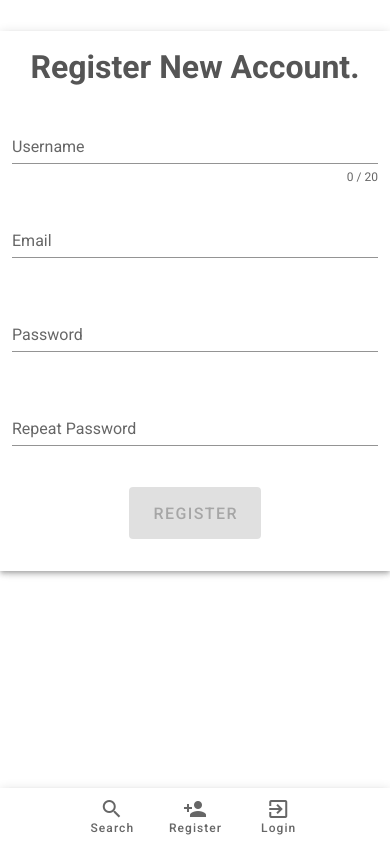
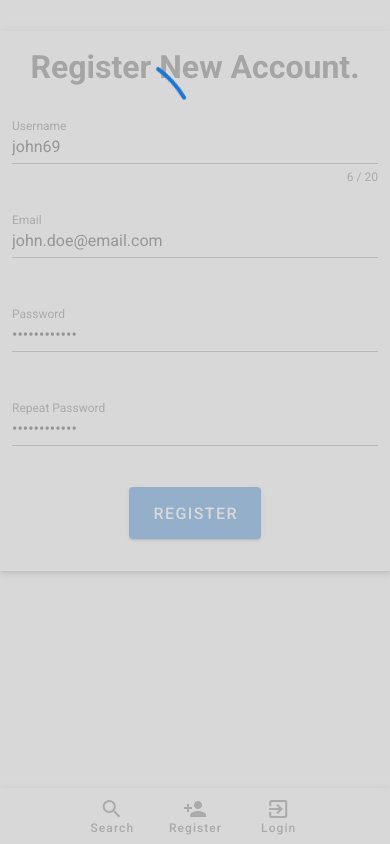
Before and after one commit to bartoszkruba/MyTabs, a Vue app in the folder frontend/: page /register in a window 390 px wide. Built offline with nearby package versions, Linux system fonts and the light colour scheme.

Commit message:
Loading spinner, work in progress

```diff
--- a/frontend/src/App.vue
+++ b/frontend/src/App.vue
@@ -137,6 +137,7 @@
     @media (max-width: 760px) {
         .websiteContent {
             margin-top: -45px !important;
+            margin-bottom: 40px !important;
         }
 
         .appName {
@@ -148,6 +149,7 @@
         }
 
         .bottomNav {
+            position:fixed;
             display: flex !important;
         }
 
--- /dev/null
+++ b/frontend/src/components/LoadingPopup.vue
@@ -0,0 +1,27 @@
+<template>
+    <div class="popup">
+        <v-progress-circular class="mt-12" size="200" indeterminate color="primary"/>
+    </div>
+</template>
+
+<script lang="ts">
+    import Vue from 'vue'
+    import Component from 'vue-class-component'
+
+    @Component
+    export default class LoadingPopup extends Vue {
+
+    }
+</script>
+
+<style scoped>
+    .popup {
+        position: fixed;
+        bottom: 0;
+        right: 0;
+        z-index: 999;
+        background-color: rgba(200, 200, 200, 0.7);
+        width: 100vw;
+        height: 100vh;
+    }
+</style>
--- a/frontend/src/util/api.ts
+++ b/frontend/src/util/api.ts
@@ -4,9 +4,10 @@ import User from "@/models/User"
 
 const client = axios.create({baseURL: API_URL})
 
-export const createNewUser = async (user: User) => {
+export const createNewUser = (username: string, email: string, password: string) => {
+    return axios.post("user", {username, email, password})
 }
 
-export const getUserById = async (user: User) => {
-
+export const getUserById = async (id: number) => {
+    return null;
 }
--- a/frontend/src/views/Register.vue
+++ b/frontend/src/views/Register.vue
@@ -1,8 +1,14 @@
 <template>
     <v-form class="darkText mt-5 registerForm" ref="form">
+        <LoadingPopup/>
         <v-container class="elevation-4" style="max-width: 500px">
             <v-row>
                 <v-col><h1 class="text-center">Register New Account.</h1></v-col>
+            </v-row>
+            <v-row justify="center" v-show="error">
+                <v-col cols="12" md="9">
+                    <v-alert text type="error">{{error}}</v-alert>
+                </v-col>
             </v-row>
             <v-row justify="center">
                 <v-col cols="12" md="9">
@@ -35,10 +41,42 @@
 <script lang="ts">
     import Vue from 'vue';
     import Component from 'vue-class-component'
-    import {Prop} from 'vue-property-decorator'
+    import LoadingPopup from '@/components/LoadingPopup.vue';
+    import {Prop, Watch} from 'vue-property-decorator'
+    import {createNewUser} from "@/util/api";
 
-    @Component({components: {}, name: "Register"})
+    @Component({components: {LoadingPopup}, name: "Register"})
     export default class Register extends Vue {
+        @Prop()
+        private username = 'john69'
+
+        private usernameRules = [
+            v => !!v || "Field is required",
+            v => (!!v && v.length >= 4 && v.length <= 20) || 'Username must be between 4 and 20 characters longs',
+            v => (!!v && !v.includes(" ")) || "No spaces allowed"
+        ]
+        @Prop()
+        public email = 'john.doe@email.com'
+        private emailRules = [
+            v => !!v || "Field is required",
+            v => /.+@.+\..+/.test(v) || "Invalid email",
+        ]
+        @Prop()
+        public password = 'password1234'
+        private passwordRules = [
+            v => !!v || "Field is required",
+            v => (!!v && !v.includes(" ")) || "No spaces allowed"
+        ]
+        @Prop()
+        public repeatPassword = 'password1234'
+        private repeatPasswordRules = [
+            v => !!v || "Field is required",
+            v => (!!v && !v.includes(" ")) || "No spaces allowed",
+            v => (v == this.password) || "Passwords do not matches"
+        ]
+
+        @Prop()
+        private error = "";
 
         get valid() {
             for (const rule of this.usernameRules) if (rule(this.username) != true) return false;
@@ -48,39 +86,12 @@
             return true;
         }
 
-        @Prop()
-        private username = ''
-
-        private usernameRules = [
-            v => !!v || "Field is required",
-            v => (!!v && v.length >= 4 && v.length <= 20) || 'Username must be between 4 and 20 characters longs',
-            v => (!!v && !v.includes(" ")) || "No spaces allowed"
-        ]
-        @Prop()
-        public email = ''
-        private emailRules = [
-            v => !!v || "Field is required",
-            v => /.+@.+\..+/.test(v) || "Invalid email",
-        ]
-        @Prop()
-        public password = ''
-        private passwordRules = [
-            v => !!v || "Field is required",
-            v => (!!v && !v.includes(" ")) || "No spaces allowed"
-        ]
-        @Prop()
-        public repeatPassword = ''
-        private repeatPasswordRules = [
-            v => !!v || "Field is required",
-            v => (!!v && !v.includes(" ")) || "No spaces allowed",
-            v => (v == this.password) || "Passwords do not matches"
-        ]
-
         private register = async () => {
-            console.log(`Username: ${this.username}`)
-            console.log(`Email: ${this.email}`)
-            console.log(`Password: ${this.password}`)
-            console.log(`Repeat Password: ${this.repeatPassword}`)
+            try {
+                const response = await createNewUser(this.username, this.email, this.password);
+            } catch (e) {
+                this.error = "Could not register account.";
+            }
         }
     }
 </script>
```
